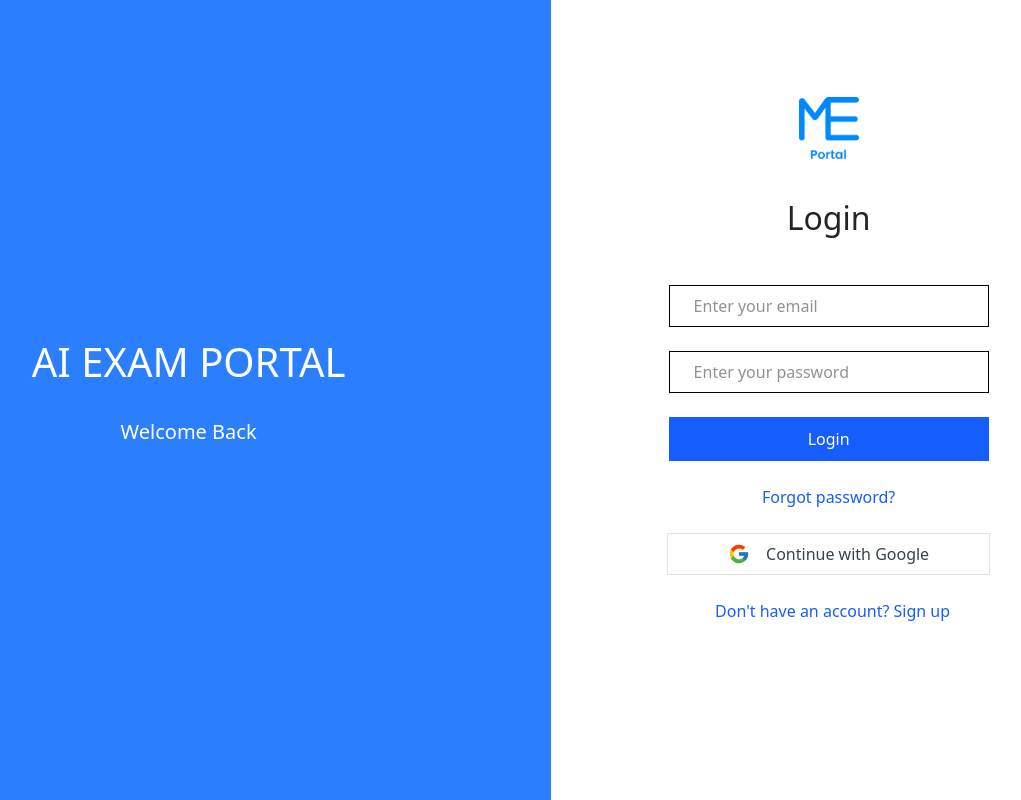
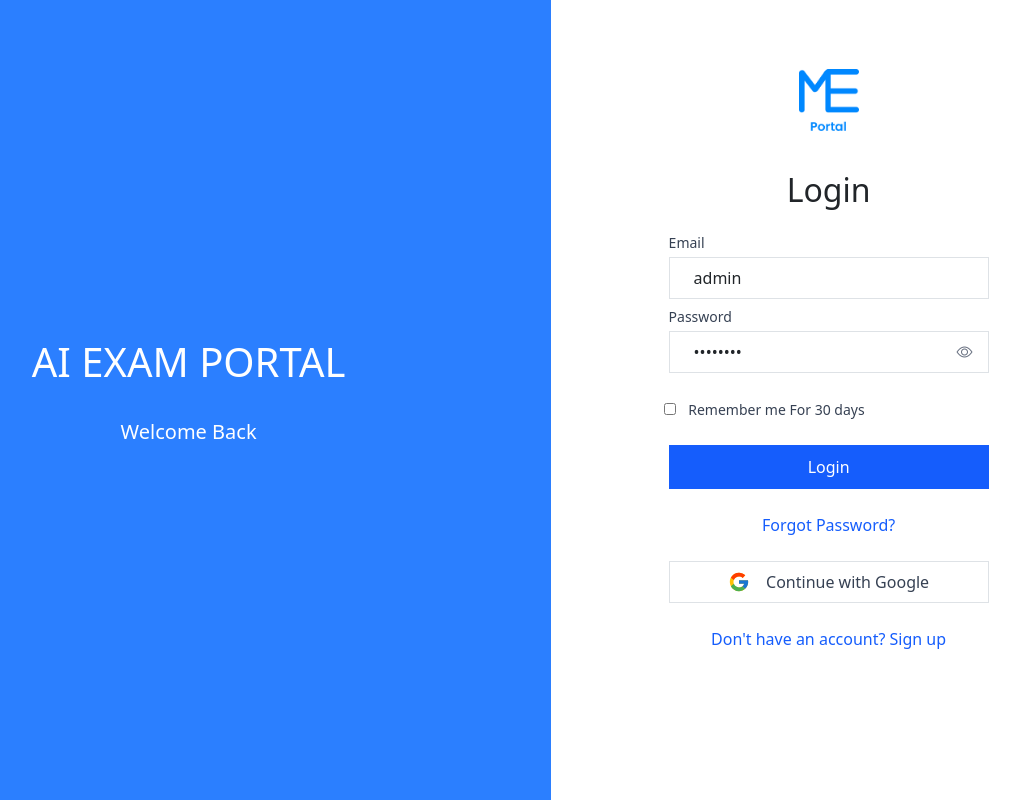
Before and after one commit to KARRI-DURGA-SIVA/AI-MOCKEXAM-Portal, a React (Vite) app: page /login in a window 1280 px wide. Shown: the whole page, without its empty margins (174-1195 px from the left). Built offline with nearby package versions, Linux system fonts and the light colour scheme.

Commit message:
login page updated

```diff
--- a/src/Pages/Login.tsx
+++ b/src/Pages/Login.tsx
@@ -4,7 +4,8 @@ import { FcGoogle } from "react-icons/fc";
 function Login() {
     const navigate = useNavigate()
     const [showPassword, setShowPassword] = useState(false)
-    const [password, setPassword] = useState('')
+    const [name, setName] = useState('admin')
+    const [password, setPassword] = useState('password')
     const [forgotMode, setForgotMode] = useState(false)
     const [resetEmail, setResetEmail] = useState('')
     const [newPassword, setNewPassword] = useState('')
@@ -27,60 +28,91 @@ function Login() {
 
                 {!forgotMode ? (
                     <>
-                        <div className="mb-4">
-                            <label className="sr-only" htmlFor="email"></label>
+                        <div className="relative w-80 mb-8">
+                            <label
+                                htmlFor="name"
+                                className="absolute -top-6 left-0 text-sm font-medium text-gray-700"
+                            >
+                                Email
+                            </label>
+
                             <input
-                                id="email"
-                                type="email"
-                                placeholder="Enter your email"
-                                className="w-80 max-w-full border border-black px-4 py-2 outline-none focus:border-blue-500 focus:ring-2 focus:ring-blue-100"
+                                id="name"
+                                type="text"
+                                value={name}
+                                onChange={(event) => setName(event.target.value)}
+                                placeholder="Enter your Email"
+                                className="w-full border border-gray-600  px-4 py-2 outline-none focus:border-blue-500 focus:ring-2 focus:ring-blue-100"
                             />
                         </div>
-                        <div className="relative mb-6">
-                            <label className="sr-only" htmlFor="password">Password</label>
+
+                        <div className="relative w-80 mb-6">
+                            <label
+                                htmlFor="password"
+                                className="absolute -top-6 left-0 text-sm font-medium text-gray-700"
+                            >
+                                Password
+                            </label>
+
                             <input
                                 id="password"
-                                type={showPassword ? 'text' : 'password'}
+                                type={showPassword ? "text" : "password"}
                                 value={password}
                                 onChange={(event) => setPassword(event.target.value)}
                                 placeholder="Enter your password"
-                                className="w-80 max-w-full border border-black px-4 py-2 pr-12 outline-none focus:border-blue-500 focus:ring-2 focus:ring-blue-100"
+                                className="w-full border border-gray-600  px-4 py-2 pr-12 outline-none focus:border-blue-500 focus:ring-2 focus:ring-blue-100"
                             />
+
                             {password.length > 0 && (
                                 <button
                                     type="button"
                                     className="absolute right-4 top-1/2 -translate-y-1/2 text-gray-500"
                                     onClick={() => setShowPassword(!showPassword)}
-                                    aria-label={showPassword ? 'Hide password' : 'Show password'}
+                                    aria-label={showPassword ? "Hide password" : "Show password"}
                                 >
-                                    <i className={showPassword ? 'bi bi-eye-slash' : 'bi bi-eye'}></i>
+                                    <i className={showPassword ? "bi bi-eye-slash" : "bi bi-eye"}></i>
                                 </button>
                             )}
                         </div>
+                   <div className="w-80 flex justify-end mb-4 -ml-62">
+    <label className="flex items-center cursor-pointer">
+        <input
+            type="checkbox"
+            className="w-3 h-3 accent-blue-600 focus:ring-blue-500"
+        />
+        <span className="ml-3 text-sm text-gray-700">
+            Remember me For 30 days
+        </span>
+    </label>
+</div>
+
                         <button
-                            className="w-80 max-w-full rounded-xl bg-blue-600 py-2.5 text-white transition hover:bg-blue-700"
-                            onClick={() => navigate('/dashboard')}
+                            className="w-80 rounded-xl bg-blue-600 py-2.5 text-white hover:bg-blue-700 transition"
+                            onClick={() => navigate("/dashboard")}
                         >
                             Login
                         </button>
+
                         <button
-                            className="text-sm text-blue-600 hover:text-blue-800 transition mt-4"
+                            className="text-sm text-blue-600 hover:text-blue-800 mt-4"
                             onClick={() => setForgotMode(true)}
                         >
-                            Forgot password?
+                            Forgot Password?
                         </button>
+
                         <button
                             onClick={() => navigate("/")}
-                            className="mt-4 flex items-center justify-center gap-3 border border-gray-300 rounded-lg py-2 px-15 bg-white hover:bg-gray-100 transition"
+                            className="mt-4 w-80 flex items-center justify-center gap-3 border border-gray-300 rounded-lg py-2 hover:bg-gray-100 transition"
                         >
                             <FcGoogle size={22} />
                             <span className="font-medium text-gray-700">
                                 Continue with Google
                             </span>
                         </button>
+
                         <button
-                            className="text-blue-600 hover:text-blue-800 transition justify-center items-center mt-4 flex gap-2 pl-2"
-                            onClick={() => navigate('/signup')}
+                            className="mt-4 text-blue-600 hover:text-blue-800"
+                            onClick={() => navigate("/signup")}
                         >
                             Don't have an account? Sign up
                         </button>
```
